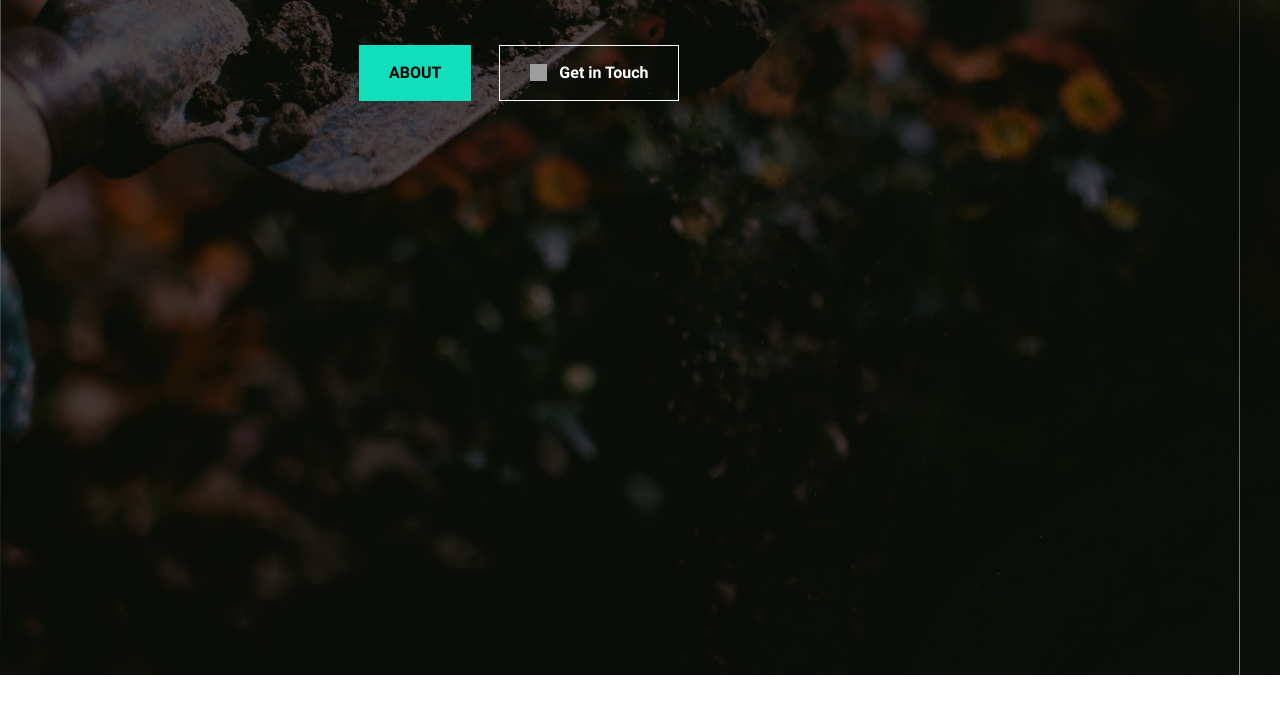
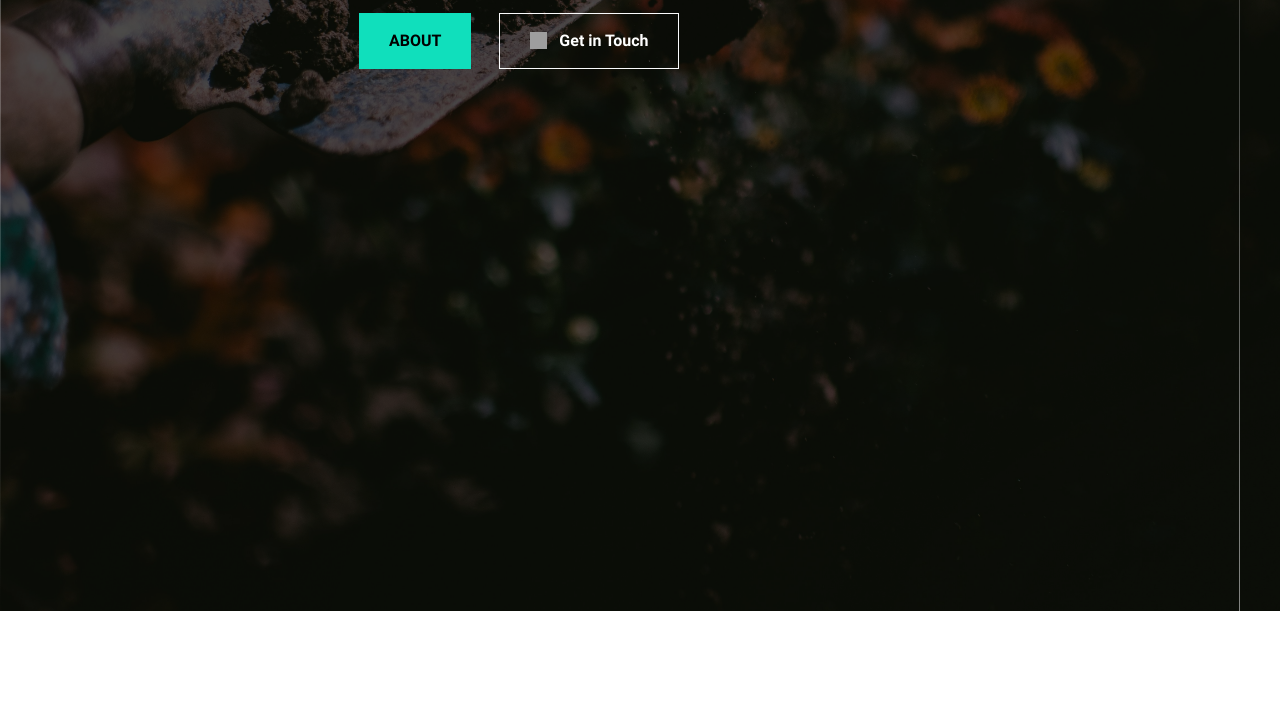
Before and after one commit to UKvalleydigital/websiteExample1, an Eleventy site: page src/index.html in a window 1280 px wide. Shown: the part 500-1208 px from the top of the page. Built offline with nearby package versions, Linux system fonts and the light colour scheme; Eleventy itself is replaced by a stand-in of ours; files that its build step writes are made by us from their sources; grey boxes are pictures that could not be loaded.

Commit message:
Change image sizes

```diff
--- a/src/assets/sass/critical.scss
+++ b/src/assets/sass/critical.scss
@@ -62,7 +62,7 @@
             /* we put the padding top and bottom on the container instead of #Hero so the pseudo element lines go to the top and bottom of the section */
             /* 144px - 280px - leaving extra space for the navigation */
             /* changes on tablet */
-            padding: clamp(6em, 25.95vw, 17.5em) 0; }
+            padding: clamp(4em, 25.95vw, 15.5em) 0; }
 
             &:before {
                 position: absolute;
@@ -180,7 +180,7 @@
         padding: 0 clamp(2em, 5vw, 2.5em);
 
         .cs-container {
-            padding: clamp(7em, 27.95vw, 17.5em) 0 clamp(9em, 30.95vw, 23.5em) 0;
+            padding: clamp(5em, 26.95vw, 15.5em) 0 clamp(7em, 29.95vw, 21.5em) 0;
             &:after {
                 position: absolute;
                 top: 0;
```
Also changed, not shown: src/content/pages/about.html (+1 -1 lines), src/assets/css/critical.css.
